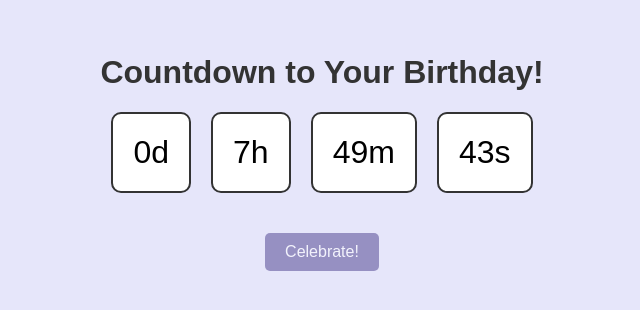
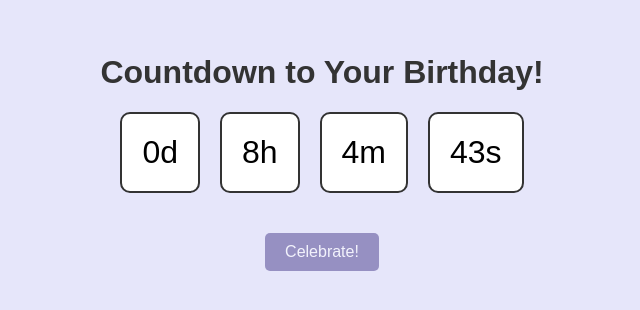
Before and after one commit to hsnaann/fatini.github.io, a plain HTML site: page index.html in a window 1280 px wide. Shown: the part 248-558 px from the top of the page, without its empty margins (318-958 px from the left). Drawn offline with nearby package versions, Linux system fonts and the light colour scheme.

Commit message:
index.html

```diff
--- a/index.html
+++ b/index.html
@@ -118,7 +118,7 @@
 
     <script src="https://cdn.jsdelivr.net/npm/canvas-confetti@1.5.0/dist/confetti.browser.min.js"></script>
     <script>
-        const countdownDate = new Date('2024-08-05T22:20:00').getTime(); // Set your target date here
+        const countdownDate = new Date('2024-08-05T22:35:00').getTime(); // Set your target date here
 
         function updateCountdown() {
             const now = new Date().getTime();
```
